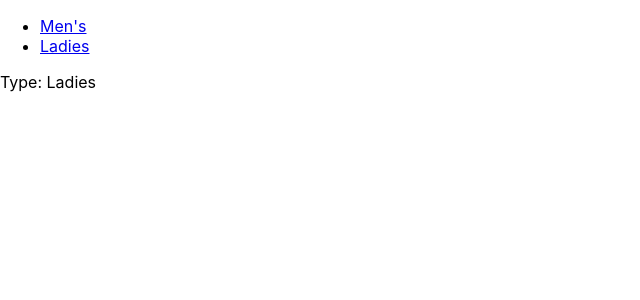
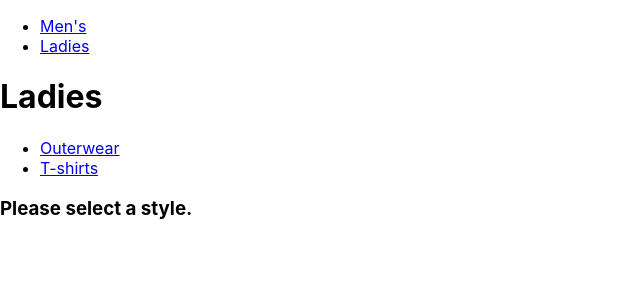
Before and after one commit to mauriciogc/react-router-examples, a React (Create React App) app: page /Ladies in a window 1280 px wide. Shown: the top 300 px of the page, without its empty margins (0-640 px from the left). Built offline with nearby package versions, Linux system fonts and the light colour scheme.

Commit message:
nested routes

```diff
--- a/src/Components/Clothes.jsx
+++ b/src/Components/Clothes.jsx
@@ -1,9 +1,39 @@
 import React from "react";
-import { useParams } from "react-router-dom";
+import {
+	useParams,
+	useRouteMatch,
+	Switch,
+	Route,
+	Link,
+} from "react-router-dom";
+import ClothesStyle from "./ClothesStyle";
 
 const Clothes = () => {
 	const { type } = useParams();
-	return <div>Type: {type}</div>;
+	const { path, url } = useRouteMatch();
+
+	return (
+		<div>
+			<h1>{type}</h1>
+			<ul>
+				<li>
+					<Link to={`${url}/Outerwear`}>Outerwear</Link>
+				</li>
+				<li>
+					<Link to={`${url}/T-shirts`}>T-shirts</Link>
+				</li>
+			</ul>
+
+			<Switch>
+				<Route exact path={path}>
+					<h3>Please select a style.</h3>
+				</Route>
+				<Route path={`${path}/:style`}>
+					<ClothesStyle />
+				</Route>
+			</Switch>
+		</div>
+	);
 };
 
 export default Clothes;
```
Also changed, not shown: 1 other file (tests, documents, lock files or other folders).
